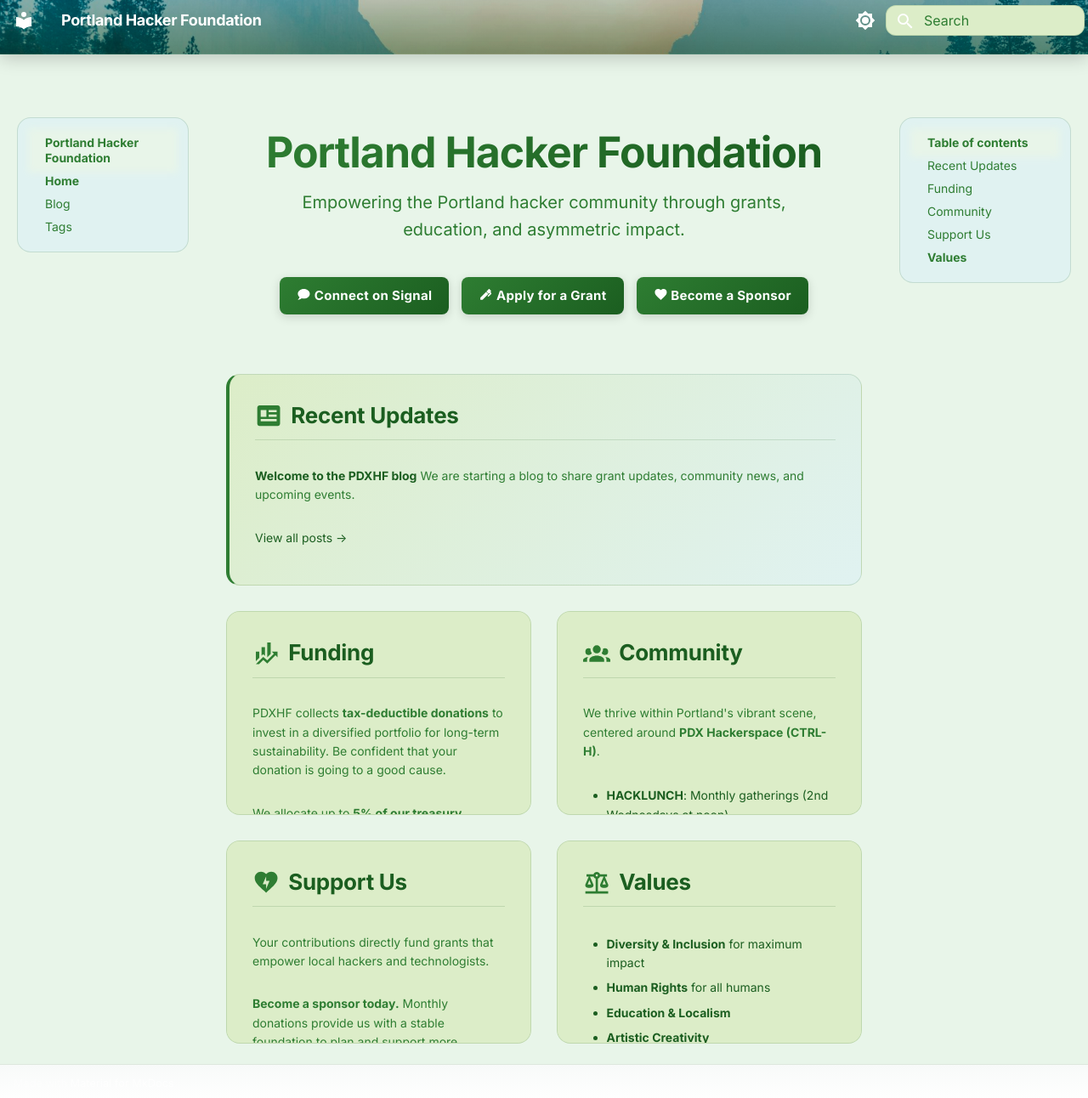
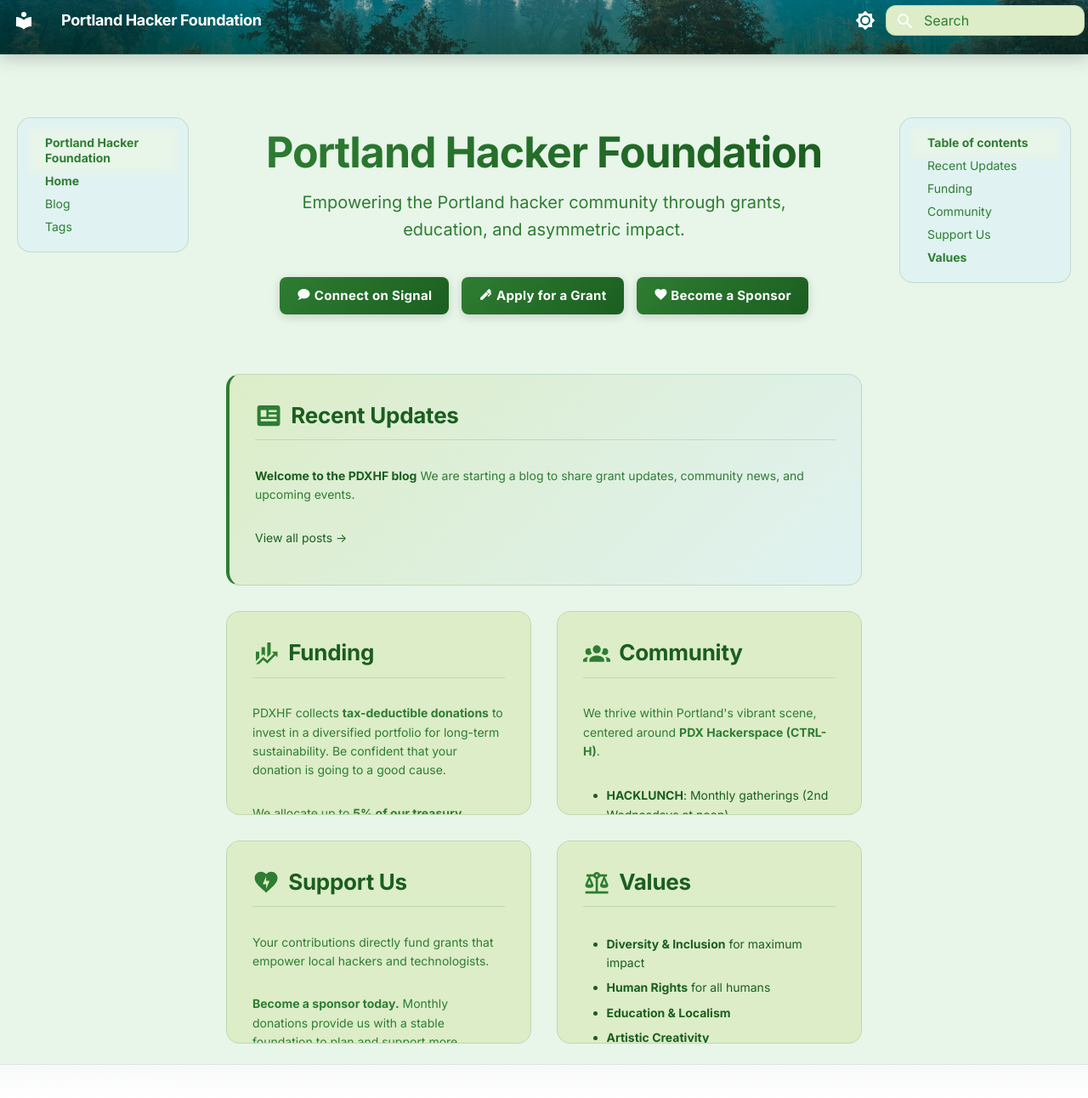
Before and after one commit to pierce403/PDXHF, an MkDocs documentation site: the page built from docs/index.md, in a window 1280 px wide and 1297 px high. Shown: the top 1292 px of the window at 85% size. Built offline with MkDocs 1.6.1 and Material for MkDocs 9.7.7, drawn with Linux system fonts in a browser that asks for light colours.

Commit message:
Adjust header trees position

```diff
--- a/docs/stylesheets/extra.css
+++ b/docs/stylesheets/extra.css
@@ -85,7 +85,7 @@ body {
 [data-md-color-scheme="slate"] .md-tabs {
   background:
     linear-gradient(135deg, rgba(21, 29, 25, 0.25) 0%, rgba(28, 38, 34, 0.55) 100%),
-    url("../assets/trees.jpg") center 35% / cover no-repeat;
+    url("../assets/trees.jpg") center 60% / cover no-repeat;
   background-blend-mode: multiply;
   border-bottom: 1px solid var(--pdxhf-border);
   box-shadow: 0 4px 30px rgba(0, 0, 0, 0.3);
@@ -95,7 +95,7 @@ body {
 [data-md-color-scheme="default"] .md-tabs {
   background:
     linear-gradient(180deg, rgba(27, 94, 32, 0.25) 0%, rgba(27, 94, 32, 0.55) 100%),
-    url("../assets/trees.jpg") center 35% / cover no-repeat;
+    url("../assets/trees.jpg") center 60% / cover no-repeat;
   background-blend-mode: multiply;
   border-bottom: 1px solid rgba(27, 94, 32, 0.3);
   box-shadow: 0 4px 20px rgba(0, 0, 0, 0.2);
```
